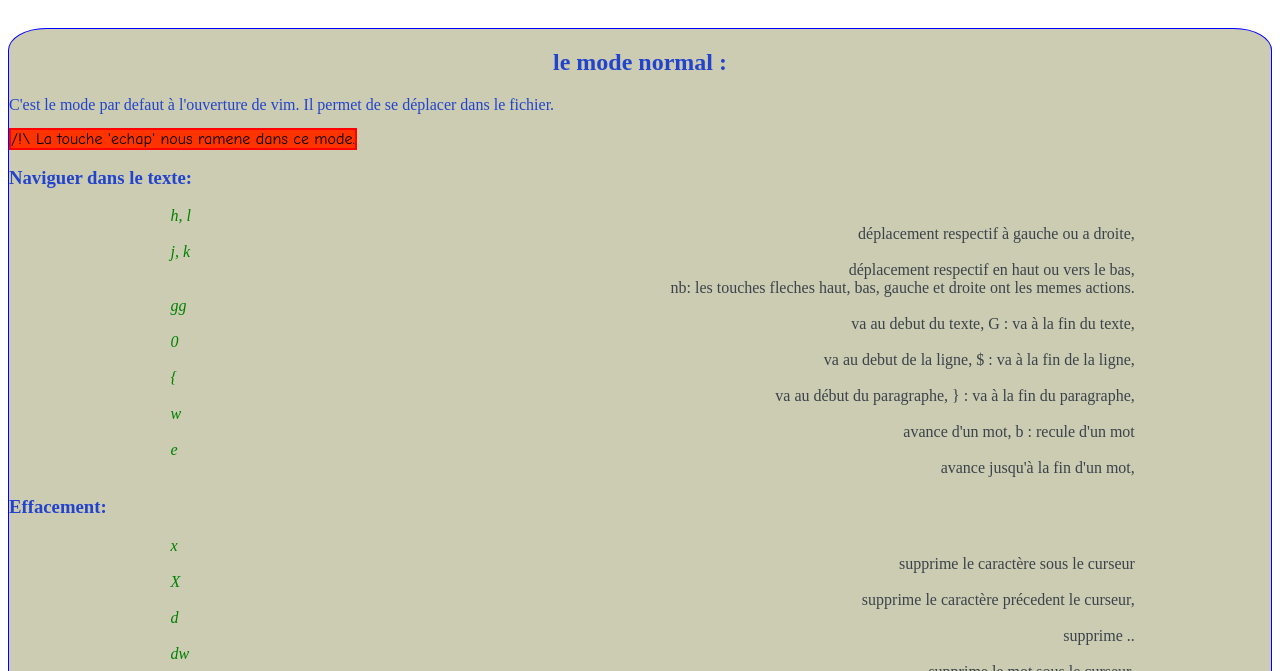
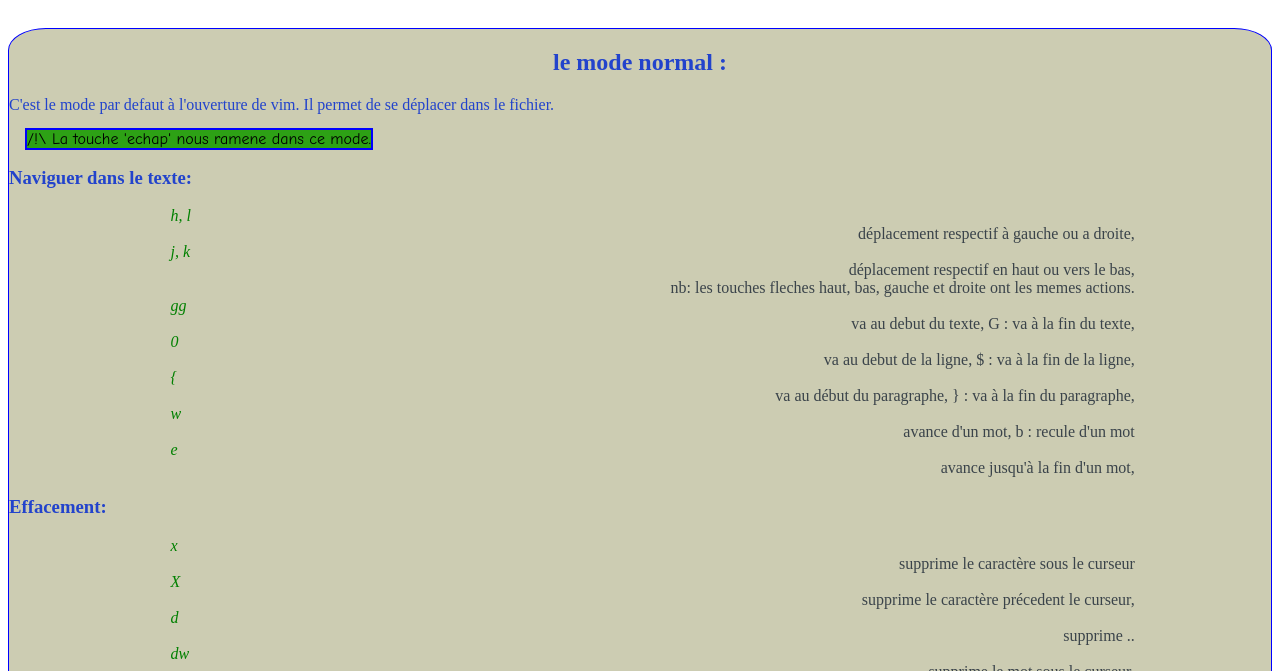
Before and after one commit to didierClin/cheatSheet_vim, a plain HTML site: page index.html in a window 1280 px wide. Shown: the part 129-800 px from the top of the page. Drawn offline with Linux system fonts and the light colour scheme.

Commit message:
avant w3c

```diff
--- a/index.html
+++ b/index.html
@@ -35,8 +35,7 @@
         <dt>h, l </dt>
         <dd> déplacement respectif à gauche ou a droite,</dd>
         <dt>j, k </dt>
-        <dd> déplacement respectif en haut ou vers le bas,
-          <dd/>
+        <dd> déplacement respectif en haut ou vers le bas,</dd>
         <dd>nb: les touches fleches haut, bas, gauche et droite ont les memes actions.</dd>
         <dt>gg </dt>
         <dd> va au debut du texte, G : va à la fin du texte,</dd>
--- a/web/css/app.css
+++ b/web/css/app.css
@@ -47,8 +47,9 @@ section {
 #imp {
   text-align: center;
   color: black;
-  border: 2px red solid;
-  background-color: #FF3300;
+  border: 2px blue solid;
+  margin-left: 1em;
+  background-color: #2da115;
   font-family: Comic Sans MS, arial;
 }
 div {
```
Lines whose indentation alone changed are shown as unchanged.
